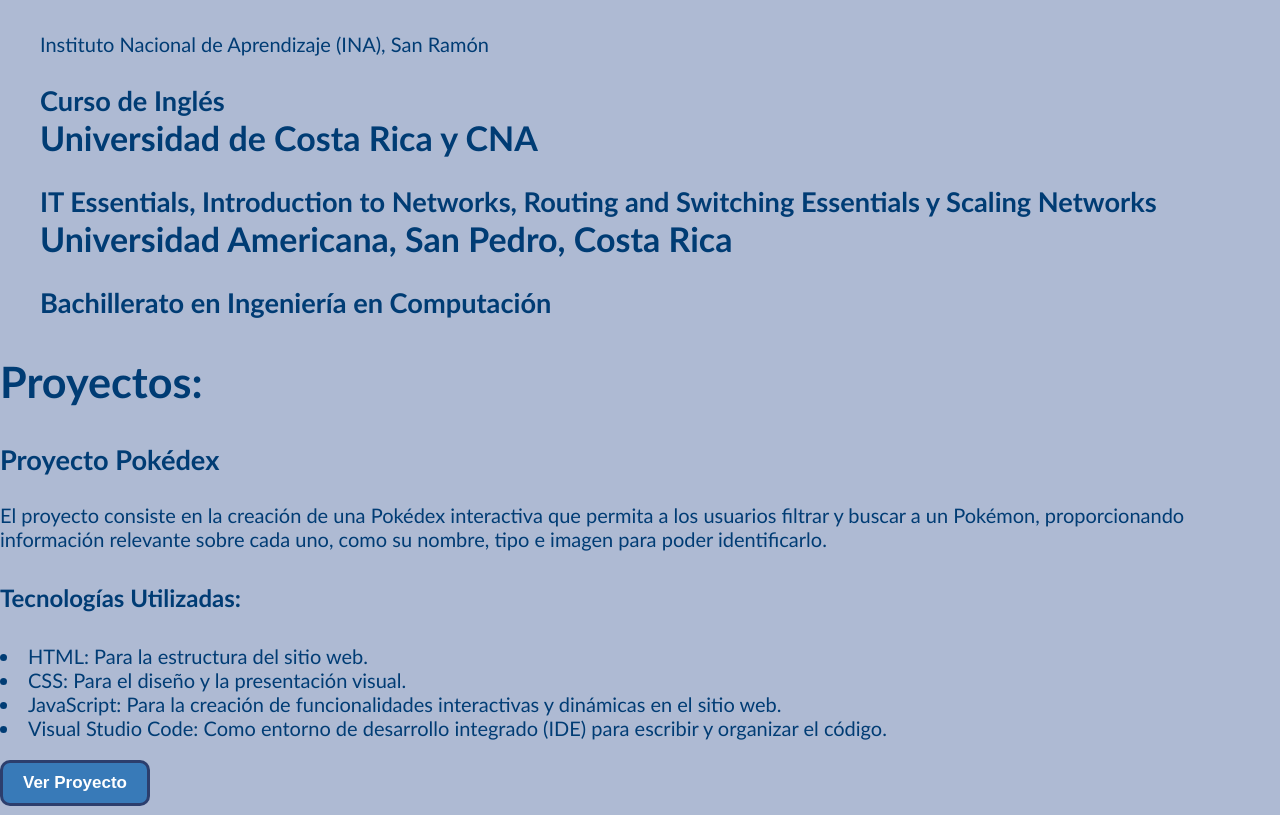
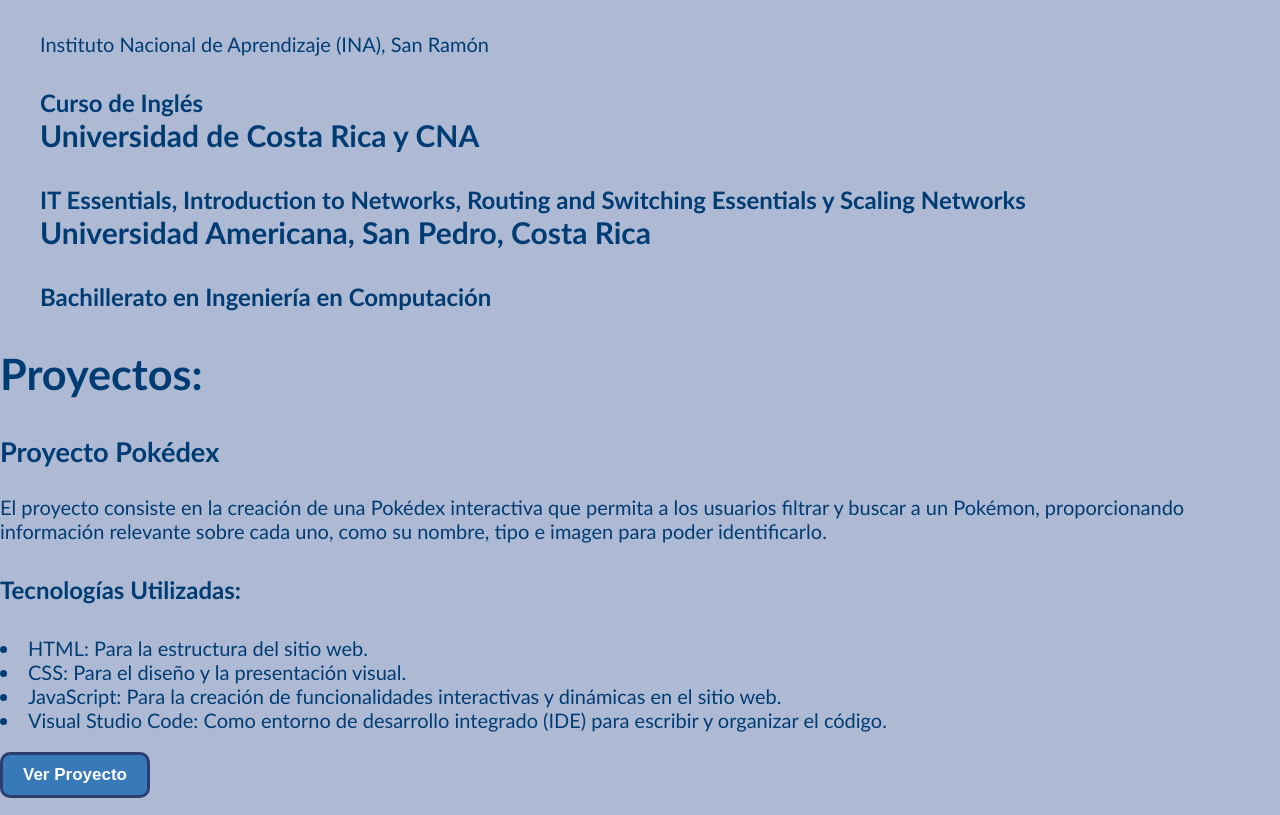
Before and after one commit to AlvaradoAng/Mi-Portafolio, a plain HTML site: page index.html in a window 1280 px wide. Shown: the part 1813-2628 px from the top of the page. Drawn offline with Linux system fonts and the light colour scheme.

Commit message:
Update index.html

```diff
--- a/index.html
+++ b/index.html
@@ -47,11 +47,11 @@
             <h2>Educación:</h2>
             <ul>
                 <li>Instituto Nacional de Aprendizaje (INA), San Ramón</li>
-                <h3>Curso de Inglés</li>
+                <h4>Curso de Inglés</li>
                 <li>Universidad de Costa Rica y CNA</li>
-                <h3>IT Essentials, Introduction to Networks, Routing and Switching Essentials y Scaling Networks</li>
+                <h4>IT Essentials, Introduction to Networks, Routing and Switching Essentials y Scaling Networks</li>
                 <li>Universidad Americana, San Pedro, Costa Rica</li>
-                <h3>Bachillerato en Ingeniería en Computación</li>
+                <h4>Bachillerato en Ingeniería en Computación</li>
             </ul>
         </div>
     </section>
```
